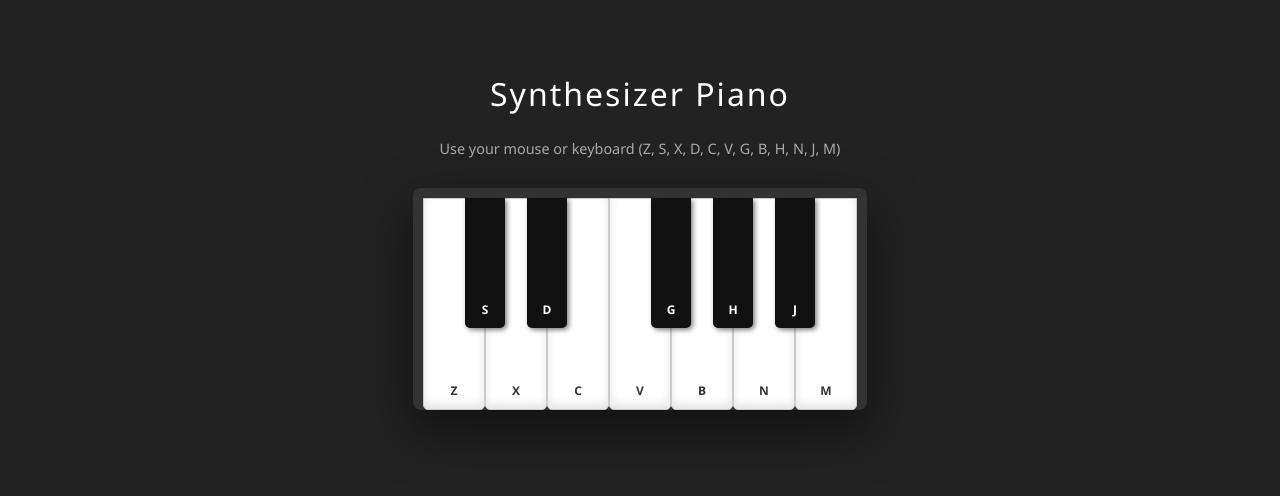
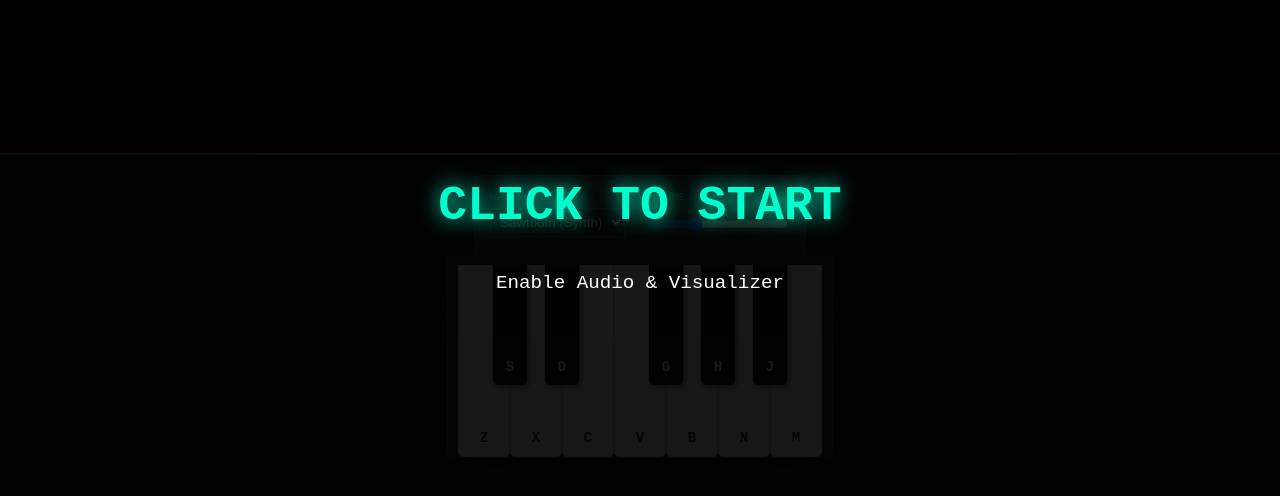
Before and after one commit to navneet-20/piano, a plain HTML site: page index.html in a window 1280 px wide. Shown: the part 170-666 px from the top of the page. Drawn offline with Linux system fonts and the light colour scheme.

Commit message:
Update index.html

```diff
--- a/index.html
+++ b/index.html
@@ -3,179 +3,306 @@
 <head>
     <meta charset="UTF-8">
     <meta name="viewport" content="width=device-width, initial-scale=1.0">
-    <title>Single File JS Piano</title>
+    <title>Visualizer Piano</title>
     <style>
-        /* --- CSS STYLING --- */
+        :root {
+            --bg-color: #1a1a1a;
+            --piano-bg: #2d2d2d;
+            --control-bg: #333;
+            --accent: #00ffcc; /* Cyberpunk Teal */
+            --accent-glow: rgba(0, 255, 204, 0.4);
+        }
+
         body {
+            display: flex;
+            flex-direction: column;
+            justify-content: center;
+            align-items: center;
+            min-height: 100vh;
+            background-color: var(--bg-color);
+            font-family: 'Courier New', monospace; /* Retro feel */
+            color: white;
+            margin: 0;
+            overflow: hidden; /* Stop scrolling */
+            user-select: none;
+        }
+
+        /* --- START OVERLAY (Fixes Audio Issues) --- */
+        #overlay {
+            position: fixed;
+            top: 0; left: 0; width: 100%; height: 100%;
+            background: rgba(0,0,0,0.9);
+            z-index: 1000;
             display: flex;
             justify-content: center;
             align-items: center;
-            min-height: 100vh;
-            background-color: #222;
-            font-family: 'Segoe UI', sans-serif;
-            color: white;
             flex-direction: column;
-            margin: 0;
-            user-select: none; /* Prevent text selection while playing */
+            cursor: pointer;
+            transition: opacity 0.5s;
+        }
+        #overlay h1 { font-size: 3rem; color: var(--accent); text-shadow: 0 0 20px var(--accent); margin-bottom: 20px;}
+        #overlay p { font-size: 1.2rem; color: #fff; }
+
+        /* --- VISUALIZER --- */
+        canvas {
+            width: 100%;
+            height: 150px;
+            background: #000;
+            border-bottom: 2px solid var(--accent);
+            margin-bottom: 20px;
         }
 
-        h1 { margin-bottom: 10px; font-weight: 300; letter-spacing: 2px; }
-        p { margin-bottom: 30px; color: #aaa; font-size: 0.9rem; }
+        /* --- CONTROLS --- */
+        .controls {
+            background: var(--control-bg);
+            padding: 15px;
+            border-radius: 8px 8px 0 0;
+            display: flex;
+            gap: 20px;
+            margin-bottom: 0;
+            border: 1px solid #444;
+            border-bottom: none;
+            box-shadow: 0 -5px 20px rgba(0,0,0,0.5);
+        }
 
-        .piano {
+        .control-group {
             display: flex;
+            flex-direction: column;
+        }
+
+        label { font-size: 0.7rem; color: var(--accent); margin-bottom: 5px; text-transform: uppercase; }
+
+        select, input[type=range] { cursor: pointer; background: #222; color: white; border: 1px solid #555; padding: 5px; }
+
+        /* --- PIANO --- */
+        .piano-container {
             position: relative;
-            background: #333;
+            background: var(--piano-bg);
             padding: 10px 10px 0 10px;
-            border-radius: 8px;
-            box-shadow: 0 20px 50px rgba(0,0,0,0.5);
+            border-radius: 0 0 8px 8px;
+            box-shadow: 0 20px 50px rgba(0,0,0,0.6);
+            border: 1px solid #444;
+            border-top: none;
         }
+
+        .piano { display: flex; position: relative; }
 
         .key {
             position: relative;
             border-radius: 0 0 5px 5px;
             cursor: pointer;
-            transition: all 0.1s ease;
             display: flex;
             justify-content: center;
             align-items: flex-end;
             padding-bottom: 10px;
-            font-size: 12px;
+            font-size: 14px;
             font-weight: bold;
-            box-shadow: inset 0 -5px 10px rgba(0,0,0,0.1);
+            transition: transform 0.1s, background 0.1s;
         }
 
-        /* White Keys */
         .key.white {
-            width: 60px;
-            height: 200px;
-            background: white;
+            width: 50px; height: 180px;
+            background: #eee;
             border: 1px solid #ccc;
             color: #333;
             z-index: 1;
         }
 
         .key.white.active {
-            background: #eee;
+            background: var(--accent);
+            box-shadow: 0 0 15px var(--accent-glow);
             transform: scale(0.98);
-            box-shadow: inset 0 -2px 5px rgba(0,0,0,0.2);
         }
 
-        /* Black Keys */
         .key.black {
-            width: 40px;
-            height: 120px;
+            width: 34px; height: 110px;
             background: #111;
             color: white;
-            margin-left: -20px; /* Pull left to overlap */
-            margin-right: -20px; /* Pull right to allow next white key to slide in */
-            z-index: 2; /* Sit on top */
+            margin: 0 -17px;
+            z-index: 2;
             box-shadow: 2px 2px 5px rgba(0,0,0,0.5);
         }
 
         .key.black.active {
             background: #333;
-            box-shadow: inset 0 -2px 5px rgba(255,255,255,0.1);
+            border-bottom: 4px solid var(--accent);
         }
-
-        /* Helper text on keys */
-        span { pointer-events: none; }
     </style>
 </head>
 <body>
 
-    <h1>Synthesizer Piano</h1>
-    <p>Use your mouse or keyboard (Z, S, X, D, C, V, G, B, H, N, J, M)</p>
+    <div id="overlay">
+        <h1>CLICK TO START</h1>
+        <p>Enable Audio & Visualizer</p>
+    </div>
 
-    <div class="piano">
-        <div class="key white" data-note="C4" data-key="z"><span>Z</span></div>
-        <div class="key black" data-note="Cs4" data-key="s"><span>S</span></div>
-        <div class="key white" data-note="D4" data-key="x"><span>X</span></div>
-        <div class="key black" data-note="Ds4" data-key="d"><span>D</span></div>
-        <div class="key white" data-note="E4" data-key="c"><span>C</span></div>
-        <div class="key white" data-note="F4" data-key="v"><span>V</span></div>
-        <div class="key black" data-note="Fs4" data-key="g"><span>G</span></div>
-        <div class="key white" data-note="G4" data-key="b"><span>B</span></div>
-        <div class="key black" data-note="Gs4" data-key="h"><span>H</span></div>
-        <div class="key white" data-note="A4" data-key="n"><span>N</span></div>
-        <div class="key black" data-note="As4" data-key="j"><span>J</span></div>
-        <div class="key white" data-note="B4" data-key="m"><span>M</span></div>
+    <canvas id="visualizer"></canvas>
+
+    <div class="controls">
+        <div class="control-group">
+            <label>Waveform</label>
+            <select id="waveform">
+                <option value="sawtooth">Sawtooth (Synth)</option>
+                <option value="square">Square (Retro)</option>
+                <option value="triangle">Triangle (Soft)</option>
+                <option value="sine">Sine (Pure)</option>
+            </select>
+        </div>
+        <div class="control-group">
+            <label>Volume</label>
+            <input type="range" id="volume" min="0" max="0.5" step="0.05" value="0.15">
+        </div>
+    </div>
+
+    <div class="piano-container">
+        <div class="piano">
+            <div class="key white" data-note="C4" data-key="z">Z</div>
+            <div class="key black" data-note="Cs4" data-key="s">S</div>
+            <div class="key white" data-note="D4" data-key="x">X</div>
+            <div class="key black" data-note="Ds4" data-key="d">D</div>
+            <div class="key white" data-note="E4" data-key="c">C</div>
+            <div class="key white" data-note="F4" data-key="v">V</div>
+            <div class="key black" data-note="Fs4" data-key="g">G</div>
+            <div class="key white" data-note="G4" data-key="b">B</div>
+            <div class="key black" data-note="Gs4" data-key="h">H</div>
+            <div class="key white" data-note="A4" data-key="n">N</div>
+            <div class="key black" data-note="As4" data-key="j">J</div>
+            <div class="key white" data-note="B4" data-key="m">M</div>
+        </div>
     </div>
 
     <script>
-        // --- JAVASCRIPT LOGIC ---
+        // --- AUDIO ENGINE ---
+        let audioCtx;
+        let analyser;
+        let isInit = false;
 
-        // 1. Audio Context Setup (Web Audio API)
-        const AudioContext = window.AudioContext || window.webkitAudioContext;
-        const audioCtx = new AudioContext();
-
-        // Note Frequencies (Octave 4)
-        const frequencies = {
-            "C4": 261.63,
-            "Cs4": 277.18,
-            "D4": 293.66,
-            "Ds4": 311.13,
-            "E4": 329.63,
-            "F4": 349.23,
-            "Fs4": 369.99,
-            "G4": 392.00,
-            "Gs4": 415.30,
-            "A4": 440.00,
-            "As4": 466.16,
-            "B4": 493.88
+        const settings = {
+            waveform: 'sawtooth',
+            volume: 0.15
         };
 
-        // 2. Function to Play Sound
+        const frequencies = {
+            "C4": 261.63, "Cs4": 277.18, "D4": 293.66, "Ds4": 311.13,
+            "E4": 329.63, "F4": 349.23, "Fs4": 369.99, "G4": 392.00,
+            "Gs4": 415.30, "A4": 440.00, "As4": 466.16, "B4": 493.88
+        };
+
+        // Initialize Audio Context (Must be triggered by user interaction)
+        function initAudio() {
+            if(isInit) return;
+
+            const AudioContext = window.AudioContext || window.webkitAudioContext;
+            audioCtx = new AudioContext();
+
+            // Create Analyser for Visualizer
+            analyser = audioCtx.createAnalyser();
+            analyser.fftSize = 2048; // Resolution of bars
+
+            // Connect Analyser to Master Output (Speakers)
+            // Note: We don't connect 'analyser -> destination' directly here.
+            // Instead, notes connect to analyser, and analyser connects to nothing
+            // (unless we want to pass through).
+            // Actually, for this simple synth: Note -> Gain -> Analyser -> Destination
+
+            isInit = true;
+            document.getElementById('overlay').style.opacity = '0';
+            setTimeout(() => document.getElementById('overlay').remove(), 500);
+
+            // Start Visualizer Loop
+            drawVisualizer();
+        }
+
+        document.getElementById('overlay').addEventListener('click', initAudio);
+
+        // --- PLAY NOTE FUNCTION ---
         function playNote(note) {
-            // Resume context if suspended (browser policy requires user interaction first)
-            if (audioCtx.state === 'suspended') {
-                audioCtx.resume();
-            }
+            if(!isInit) return;
 
             const osc = audioCtx.createOscillator();
             const gainNode = audioCtx.createGain();
 
-            osc.type = 'triangle'; // 'sine', 'square', 'sawtooth', 'triangle'
-            osc.frequency.setValueAtTime(frequencies[note], audioCtx.currentTime);
+            osc.type = settings.waveform;
+            osc.frequency.value = frequencies[note];
 
-            // Connect Oscillator -> Gain -> Speakers
+            // Connect: Oscillator -> Gain -> Analyser -> Speakers
             osc.connect(gainNode);
-            gainNode.connect(audioCtx.destination);
+            gainNode.connect(analyser); // Send audio to visualizer
+            analyser.connect(audioCtx.destination); // Send audio to speakers
 
-            // Envelope (Fade out to avoid clicking sounds)
-            osc.start();
-            gainNode.gain.setValueAtTime(0.5, audioCtx.currentTime);
-            gainNode.gain.exponentialRampToValueAtTime(0.001, audioCtx.currentTime + 1.5); // 1.5s sustain
+            const now = audioCtx.currentTime;
+            osc.start(now);
 
-            osc.stop(audioCtx.currentTime + 1.5);
+            // Quick fade in/out (Envelope)
+            gainNode.gain.setValueAtTime(settings.volume, now);
+            gainNode.gain.exponentialRampToValueAtTime(0.001, now + 1.5);
+
+            osc.stop(now + 1.5);
         }
 
-        // 3. Input Handling
-        const keys = document.querySelectorAll('.key');
+        // --- VISUALIZER LOGIC ---
+        const canvas = document.getElementById('visualizer');
+        const canvasCtx = canvas.getContext('2d');
 
-        // Helper: Add visual effect and play sound
+        function resizeCanvas() {
+            canvas.width = window.innerWidth;
+            canvas.height = 150;
+        }
+        window.addEventListener('resize', resizeCanvas);
+        resizeCanvas();
+
+        function drawVisualizer() {
+            requestAnimationFrame(drawVisualizer);
+
+            const bufferLength = analyser.frequencyBinCount;
+            const dataArray = new Uint8Array(bufferLength);
+
+            // Get frequency data (0-255)
+            analyser.getByteFrequencyData(dataArray);
+
+            // Clear Canvas
+            canvasCtx.fillStyle = '#000';
+            canvasCtx.fillRect(0, 0, canvas.width, canvas.height);
+
+            // Draw Bars
+            const barWidth = (canvas.width / bufferLength) * 2.5;
+            let barHeight;
+            let x = 0;
+
+            for(let i = 0; i < bufferLength; i++) {
+                barHeight = dataArray[i] / 2; // Scale down height
+
+                // Color based on height (Green/Teal gradient)
+                const r = barHeight + 25 * (i/bufferLength);
+                const g = 250 * (i/bufferLength);
+                const b = 200;
+
+                canvasCtx.fillStyle = `rgb(${r/2},${g},${b})`;
+                canvasCtx.fillRect(x, canvas.height - barHeight, barWidth, barHeight);
+
+                x += barWidth + 1;
+            }
+        }
+
+        // --- CONTROLS & INPUTS ---
+        document.getElementById('waveform').addEventListener('change', e => settings.waveform = e.target.value);
+        document.getElementById('volume').addEventListener('input', e => settings.volume = parseFloat(e.target.value));
+
         function triggerKey(keyElement) {
             if(!keyElement) return;
-
-            const note = keyElement.getAttribute('data-note');
-            playNote(note);
-
-            // Visual active state
             keyElement.classList.add('active');
-            setTimeout(() => keyElement.classList.remove('active'), 150);
+            setTimeout(() => keyElement.classList.remove('active'), 100);
+            playNote(keyElement.dataset.note);
         }
 
-        // Mouse Events
-        keys.forEach(key => {
-            key.addEventListener('mousedown', () => triggerKey(key));
-        });
+        // Mouse
+        document.querySelectorAll('.key').forEach(k => k.addEventListener('mousedown', () => triggerKey(k)));
 
-        // Keyboard Events
-        document.addEventListener('keydown', (e) => {
-            if (e.repeat) return; // Prevent repeated triggering when holding key
-            const key = e.key.toLowerCase();
-            const keyElement = document.querySelector(`.key[data-key="${key}"]`);
-            triggerKey(keyElement);
+        // Keyboard
+        document.addEventListener('keydown', e => {
+            if(e.repeat) return;
+            const k = document.querySelector(`.key[data-key="${e.key.toLowerCase()}"]`);
+            triggerKey(k);
         });
     </script>
 </body>
```
